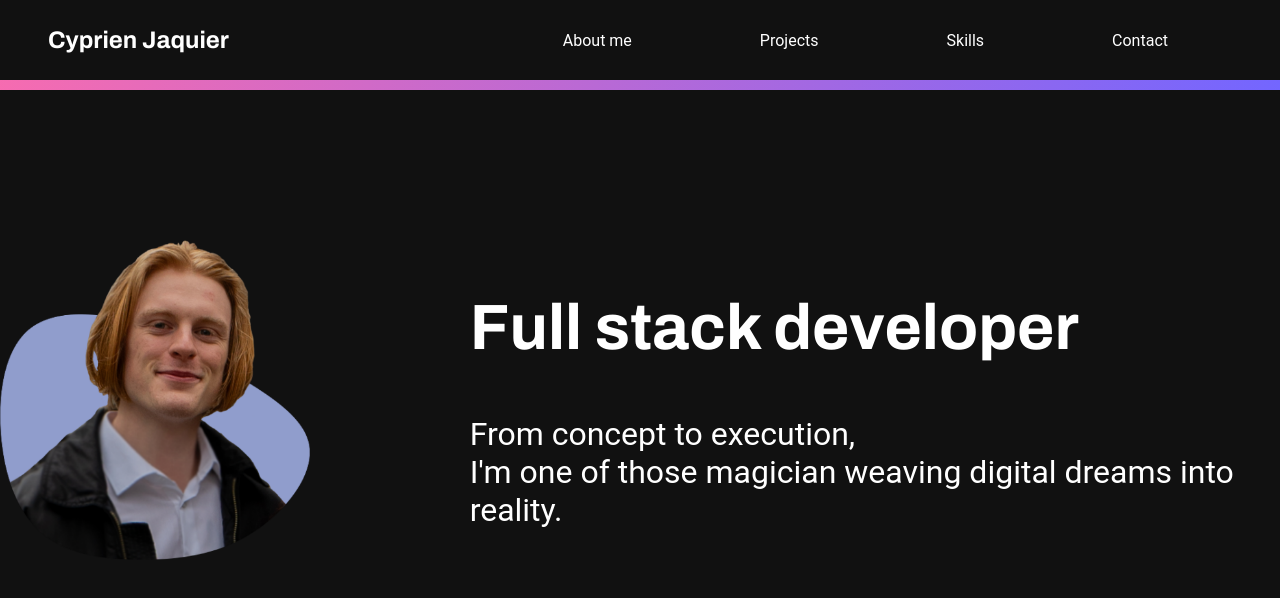
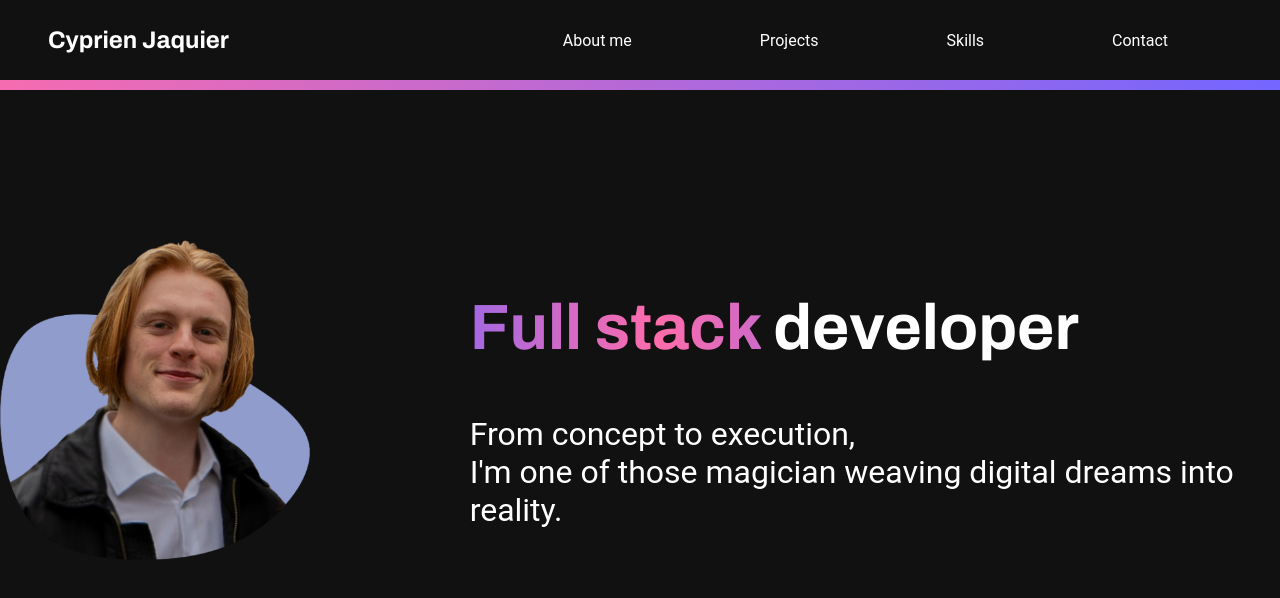
Before and after one commit to Cyprien-png/portfolio, an Angular app: page / in a window 1280 px wide. Shown: the top 598 px of the page. Built offline with nearby package versions, Linux system fonts and the light colour scheme.

Commit message:
style: add shining text animation

```diff
--- a/src/styles.css
+++ b/src/styles.css
@@ -4,7 +4,8 @@
     --color-primary: #FF6CAB;
     --color-secondary: #7366FF;
     --color-dark: #111111;
-    --color-gradient: linear-gradient(135deg, rgba(255,108,171,1) 0%, rgba(115,102,255,1) 100%);
+    --color-gradient: linear-gradient(135deg, var(--color-primary) 0%, var(--color-secondary) 100%);
+    --text-color-gradient: linear-gradient(90deg, var(--color-primary) 0%, var(--color-secondary) 33%, var(--color-primary) 66%, var(--color-secondary) 100%);
 }
 
 body, app-root {
@@ -24,6 +25,19 @@ h1, h2, h3, h4, h5, h6 {
 
 .full-screen {
     height: 100dvh;
-    width: 100dvw;
     display: flex;
 }
+
+.text-shining {
+    color: transparent;
+    background: var(--text-color-gradient);
+    background-size: 300%;
+    background-clip: text;
+    animation: 3s 0s gradient-shine linear infinite;
+}
+
+@keyframes gradient-shine {
+    to {
+        background-position: 100%;
+    }
+}
```
